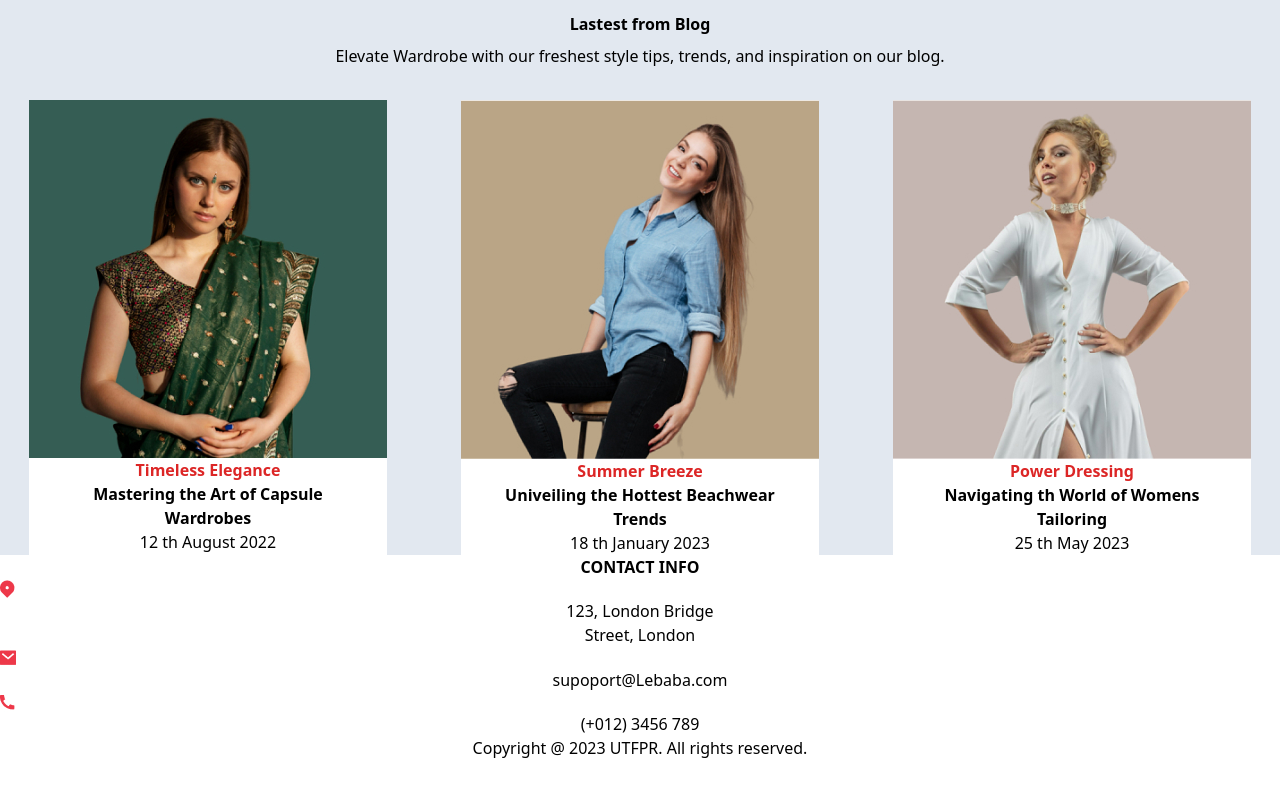
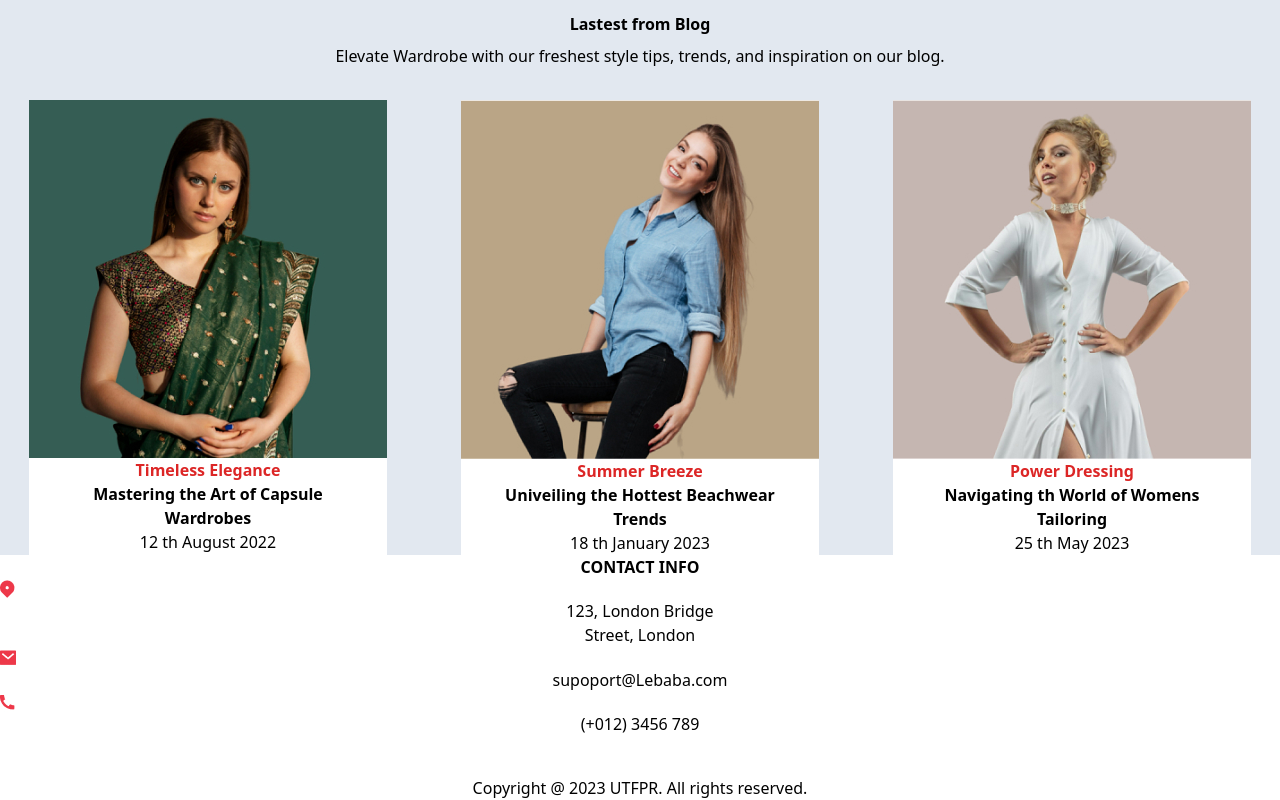
Before and after one commit to kukiFelt/moda, a Next.js app: page / in a window 1280 px wide. Shown: the part 1526-2326 px from the top of the page. Before the commit the page ends 2286 px from the top, so only its background shows below. Built offline with nearby package versions, Linux system fonts and the light colour scheme.

Commit message:
fix: Finish

```diff
--- a/app/components/Finish.tsx
+++ b/app/components/Finish.tsx
@@ -2,7 +2,7 @@
 
 export default function Finish(){
     return(
-        <div>
+        <div className="mt-10">
             <h6>Copyright @ 2023 UTFPR. All rights reserved.</h6>
         </div>
     )
```
